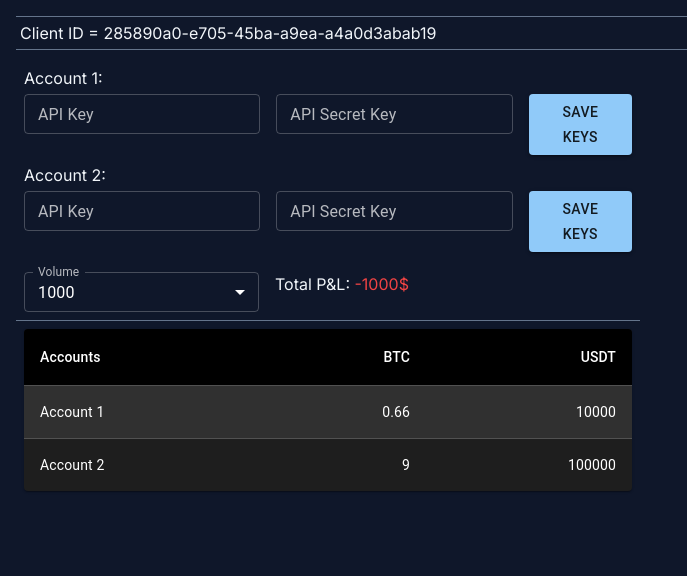
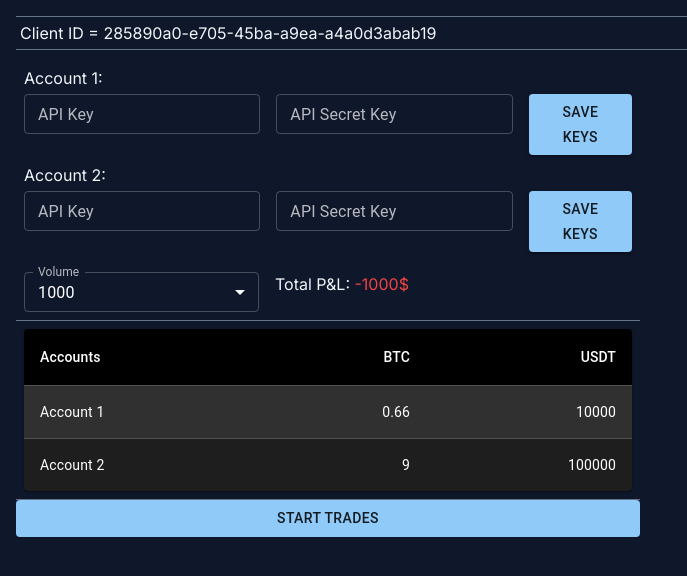
Before and after one commit to TrustInMagic/market-watcher-sketch, a Next.js app: page / in a window 1280 px wide. Shown: the top 576 px of the page, without its empty margins (0-687 px from the left). Built offline with nearby package versions, Linux system fonts and the light colour scheme.

Commit message:
Add Start Trades button

```diff
--- a/src/app/page.tsx
+++ b/src/app/page.tsx
@@ -5,6 +5,8 @@ import Account from '@/components/Account';
 import { createTheme, ThemeProvider } from '@mui/material/styles';
 import Volume from '@/components/Volume';
 import BalanceTable from '@/components/BalanceTable';
+import CandleChart from '@/components/CandleChart';
+import { Button } from '@mui/material';
 import {
   mockClientId,
   mockTotalPL,
@@ -24,7 +26,7 @@ const App = () => {
   return (
     <ThemeProvider theme={darkTheme}>
       <Header clientID={mockClientId} />
-      <div className='grid grid-rows-2 grid-cols-2'>
+      <div className='grid auto-cols-auto grid-cols-2'>
         <div className='row-span-1 col-span-1 border-b border-slate-500 p-2'>
           {accounts.map((account) => (
             <Account number={account.id} key={account.id} />
@@ -42,9 +44,19 @@ const App = () => {
             </span>
           </div>
         </div>
-        <div className='row-start-2 p-2'>
-          <BalanceTable accounts={accounts}/>
+        <div className='row-start-2 p-2 border-b border-slate-500'>
+          <BalanceTable accounts={accounts} />
         </div>
+        <div className='col-start-2 col-end-3 row-start-1 row-end-3'>
+          <CandleChart />
+        </div>
+        <Button
+          variant='contained'
+          disableElevation
+          className='bg-purple-700 hover:bg-purple-900 text-white font-bold py-2 px-4 rounded mt-2'
+        >
+          Start Trades
+        </Button>
       </div>
     </ThemeProvider>
   );
--- a/src/components/BalanceTable.tsx
+++ b/src/components/BalanceTable.tsx
@@ -56,7 +56,7 @@ const BalanceTable = ({ accounts }: { accounts: Account[] }) => {
   const rows: RowData[] = accounts.map((account) => createData(account));
 
   return (
-    <TableContainer component={Paper}>
+    <TableContainer component={Paper} className='rounded-lg'>
       <Table aria-label='customized table'>
         <TableHead>
           <TableRow>
--- /dev/null
+++ b/src/components/CandleChart.tsx
@@ -0,0 +1,7 @@
+import React from "react"
+
+const CandleChart = () => {
+  return <div></div>
+}
+
+export default CandleChart
```
